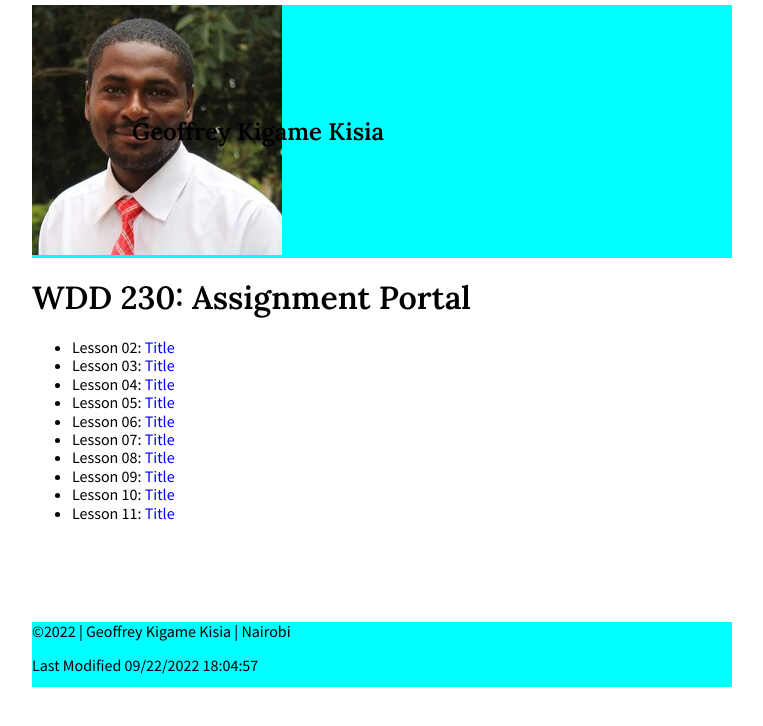
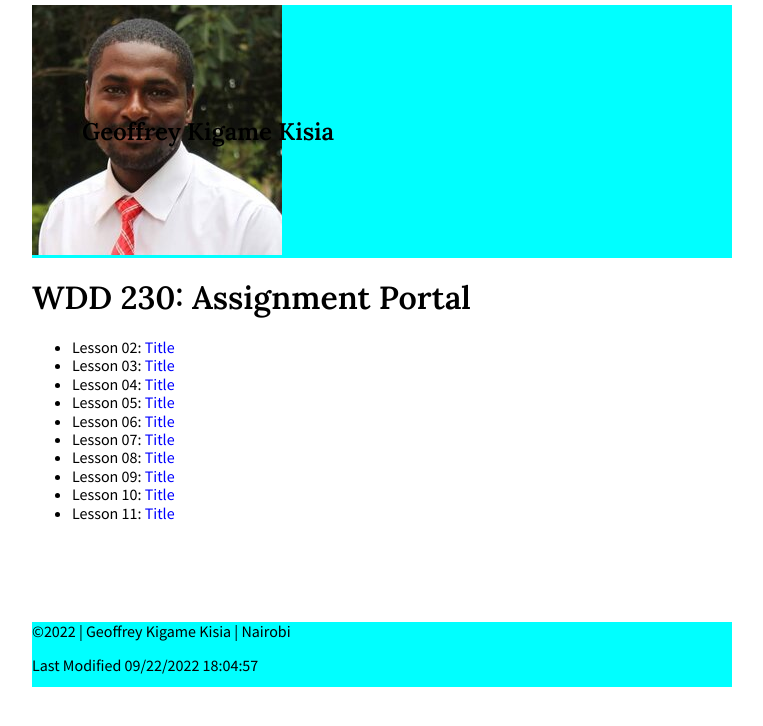
Before and after one commit to kigamekisia/wdd230, a plain HTML site: page index.html in a window 1280 px wide. Shown: the whole page, without its empty margins (258-1021 px from the left). Drawn offline with Linux system fonts and the light colour scheme.

Commit message:
corrections

```diff
--- a/styles/main.css
+++ b/styles/main.css
@@ -10,7 +10,7 @@ h1, h2 {
 }
 header {
     display: grid;
-    grid-template-columns: 100px auto;
+    grid-template-columns: 50px auto;
     align-items: center;
     background-color: aqua;
 }
```
